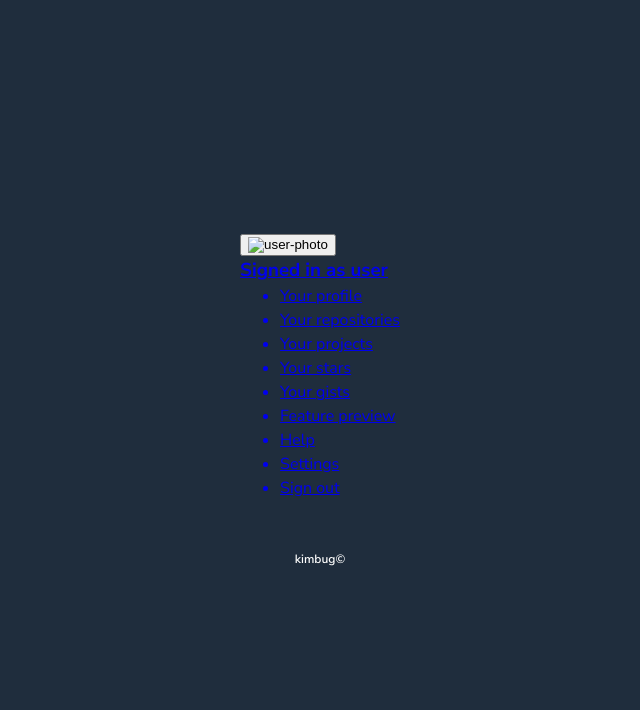
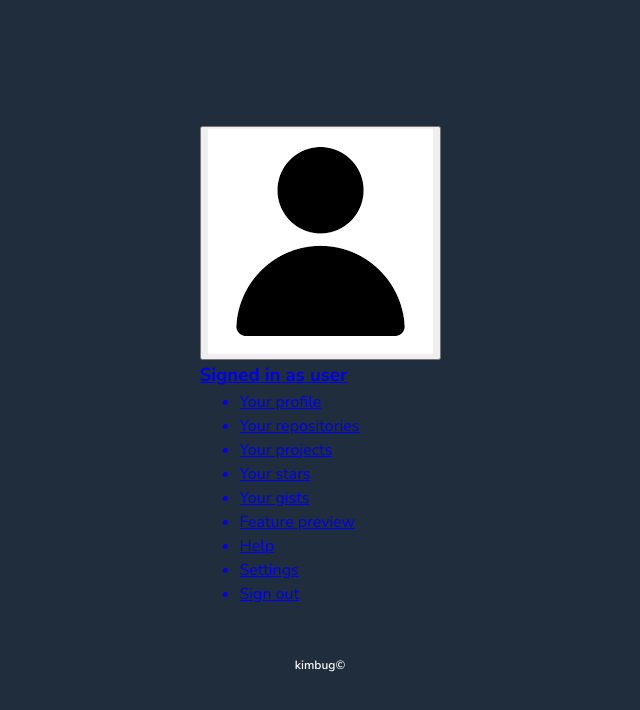
Before and after one commit to 27tape/study-hard, a plain HTML site: page html/dropdown-menu/index.html in a window 1280 px wide. Shown: the whole page, without its empty margins (320-960 px from the left). Drawn offline with Linux system fonts and the light colour scheme; files that its build step writes are made by us from their sources.

Commit message:
Update index.html

```diff
--- a/html/dropdown-menu/index.html
+++ b/html/dropdown-menu/index.html
@@ -9,7 +9,7 @@
 <body>
   <div class="dropdown">
     <button class="dropdown-button" aria-label="Open dropdown menu">
-      <img src=./assets./images.png alt="user-photo">
+      <img src="assets/images.png" alt="user-photo">
     </button>
     <div class="dropdown-menu">
       <h3>
@@ -65,9 +65,7 @@
             Sign out
           </li>
         </a>
-
       </ul>
-
     </div>
   </div>
   <script src="./app.js"></script>
```
